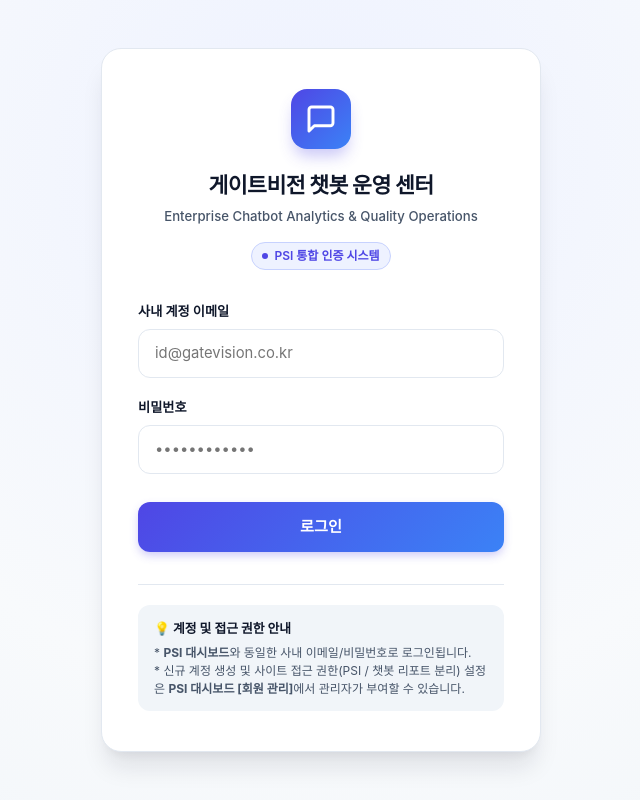
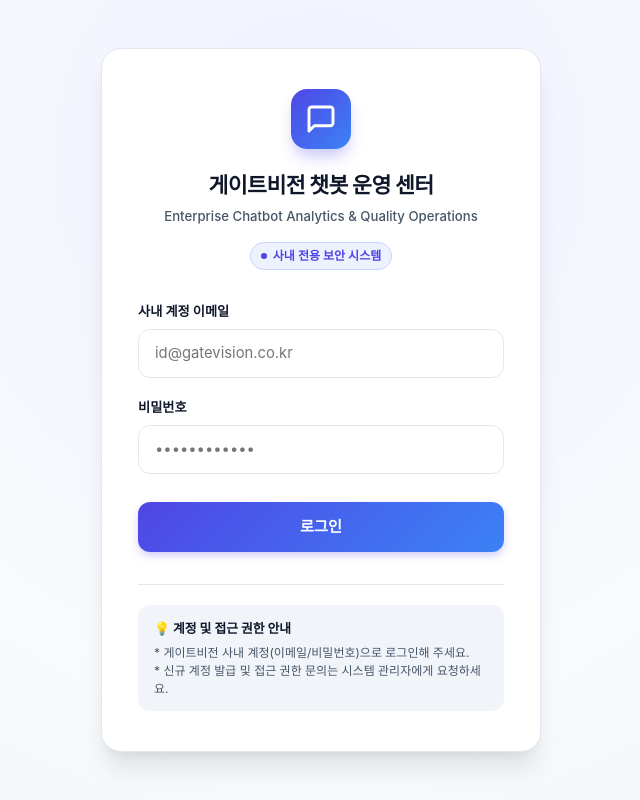
Before and after one commit to Jeongmingz/chatbot-report-gv, a Next.js app: page /login in a window 1280 px wide. Shown: the whole page, without its empty margins (319-959 px from the left). Built offline with nearby package versions, Linux system fonts and the light colour scheme.

Commit message:
style(login): refine copy to remove internal PSI system mentions

```diff
--- a/app/api/auth/login/route.ts
+++ b/app/api/auth/login/route.ts
@@ -56,7 +56,7 @@ export async function POST(request: Request) {
     if (!services.includes("report")) {
       return NextResponse.json(
         {
-          error: "챗봇 리포트 대시보드 접근 권한이 없습니다. PSI 관리자(회원 관리)에게 리포트 접근 권한을 요청하세요.",
+          error: "챗봇 리포트 대시보드 접근 권한이 없습니다. 시스템 관리자에게 접근 권한을 요청하세요.",
         },
         { status: 403 }
       );
--- a/app/login/page.tsx
+++ b/app/login/page.tsx
@@ -13,7 +13,7 @@ function LoginForm() {
   const [password, setPassword] = useState("");
   const [errorMessage, setErrorMessage] = useState(() => {
     if (urlError === "unauthorized_service") {
-      return "해당 계정은 챗봇 리포트 대시보드 접근 권한이 없습니다. PSI 관리자에게 권한을 요청하세요.";
+      return "해당 계정은 챗봇 리포트 대시보드 접근 권한이 없습니다. 관리자에게 권한을 요청하세요.";
     }
     return "";
   });
@@ -77,7 +77,7 @@ function LoginForm() {
         <div className="login-badge-wrap">
           <span className="login-badge">
             <span className="login-badge-dot" />
-            PSI 통합 인증 시스템
+            사내 전용 보안 시스템
           </span>
         </div>
       </div>
@@ -152,10 +152,9 @@ function LoginForm() {
         <div className="login-info-card">
           <p className="info-title">💡 계정 및 접근 권한 안내</p>
           <p className="info-desc">
-            * <strong>PSI 대시보드</strong>와 동일한 사내 이메일/비밀번호로 로그인됩니다.
+            * 게이트비전 사내 계정(이메일/비밀번호)으로 로그인해 주세요.
             <br />
-            * 신규 계정 생성 및 사이트 접근 권한(PSI / 챗봇 리포트 분리) 설정은{" "}
-            <strong>PSI 대시보드 [회원 관리]</strong>에서 관리자가 부여할 수 있습니다.
+            * 신규 계정 발급 및 접근 권한 문의는 시스템 관리자에게 요청하세요.
           </p>
         </div>
       </div>
```
